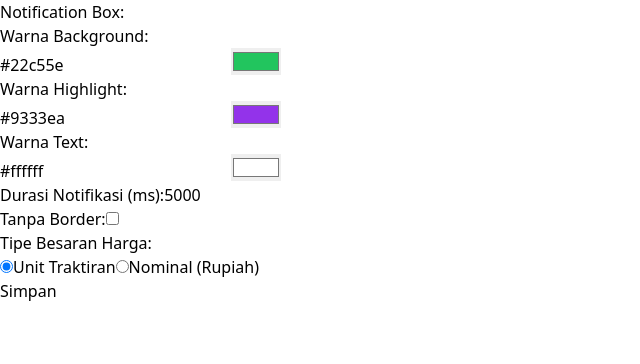
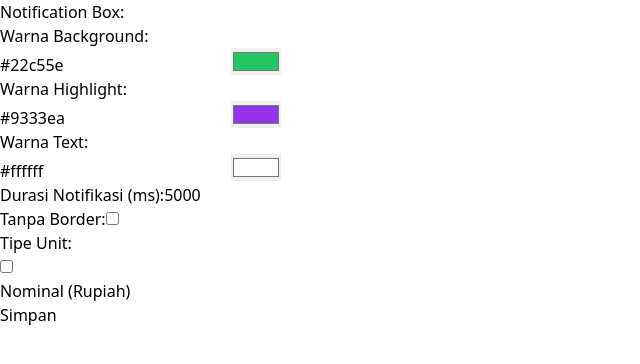
Before and after one commit to aldisypu/huberi, a React (Vite) app: page /overlays in a window 1280 px wide. Shown: the top 364 px of the page, without its empty margins (0-640 px from the left). Built offline with nearby package versions, Linux system fonts and the light colour scheme.

Commit message:
update overlays pages

```diff
--- a/src/pages/Overlays.jsx
+++ b/src/pages/Overlays.jsx
@@ -32,10 +32,10 @@ export default function Overlays() {
         setShowBorder(!showBorder);
     };
 
-    const [priceType, setPriceType] = useState('unit'); // Default to 'unit'
+    const [isUnit, setIsUnit] = useState(false);
 
-    const handlePriceTypeChange = (event) => {
-        setPriceType(event.target.value);
+    const handleToggleChange = () => {
+        setIsUnit(!isUnit);
     };
 
     return (
@@ -89,30 +89,16 @@ export default function Overlays() {
             </div>
 
             <div className="mb-4 mx-auto">
-                <span className="">Tipe Besaran Harga:</span>
-                <div className="flex items-center">
-                    <label className="mr-4">
-                        <input
-                            type="radio"
-                            name="priceType"
-                            value="unit"
-                            checked={priceType === 'unit'}
-                            onChange={handlePriceTypeChange}
-                            className="mr-2"
-                        />
-                        Unit Traktiran
-                    </label>
-                    <label>
-                        <input
-                            type="radio"
-                            name="priceType"
-                            value="nominal"
-                            checked={priceType === 'nominal'}
-                            onChange={handlePriceTypeChange}
-                            className="mr-2"
-                        />
-                        Nominal (Rupiah)
-                    </label>
+                <span className="">Tipe Unit:</span>
+                <div>
+                <label className="relative inline-flex items-center cursor-pointer">
+                    <input type="checkbox" value="" className="sr-only peer" onChange={handleToggleChange} checked={isUnit} />
+                    <div className={`peer ring-0 ${isUnit ? 'bg-emerald-500' : 'bg-rose-400'} rounded-full outline-none duration-300 after:duration-500 w-7 h-7 shadow-md peer-checked:bg-emerald-500 peer-focus:outline-none after:content-['✖️'] after:rounded-full after:absolute after:outline-none after:h-5 after:w-5 after:bg-gray-50 after:top-1 after:left-1 after:flex after:justify-center after:items-center peer-hover:after:scale-75 peer-checked:after:content-['✔️'] after:-rotate-180 peer-checked:after:rotate-0`}>
+                    </div>
+                    <span className="ml-2">{isUnit ? 'Unit Traktiran' : 'Nominal (Rupiah)'}</span>
+                </label>
+
+
                 </div>
             </div>
 
```
